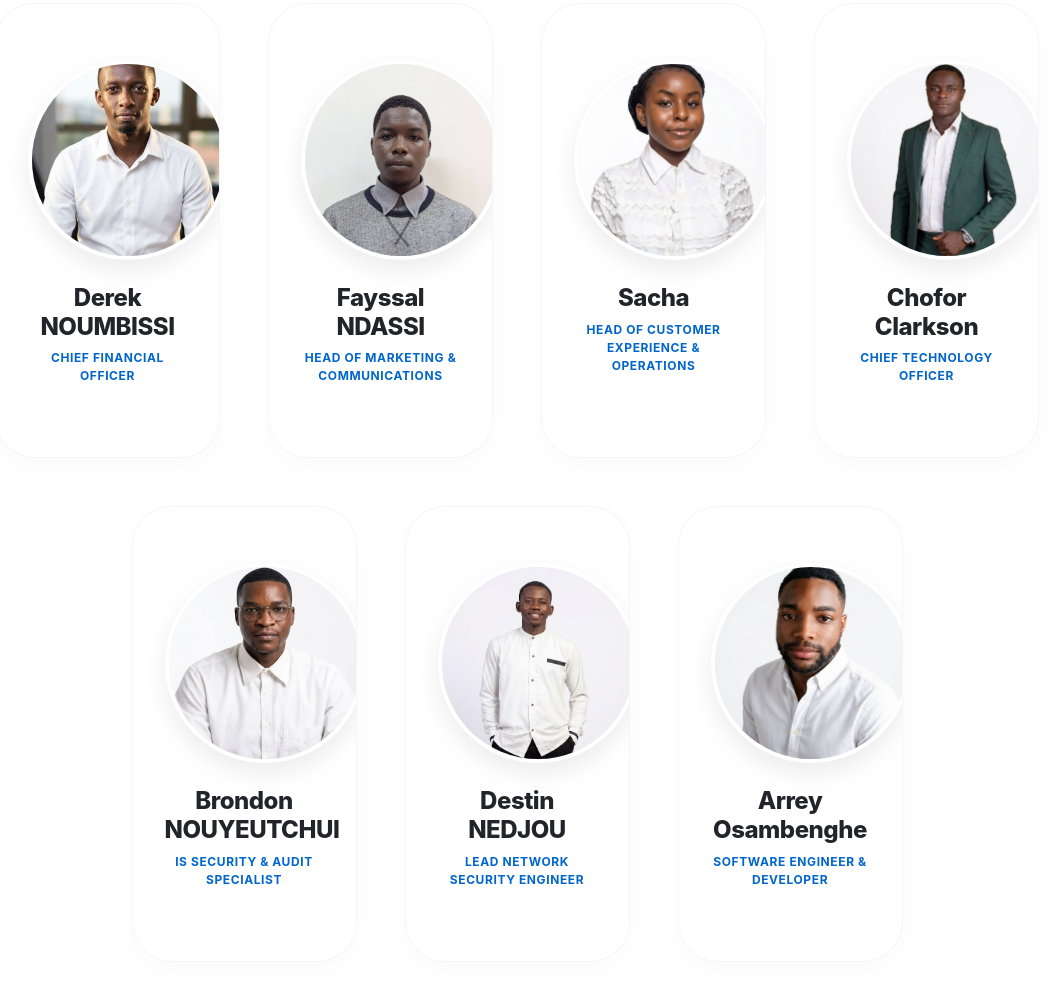
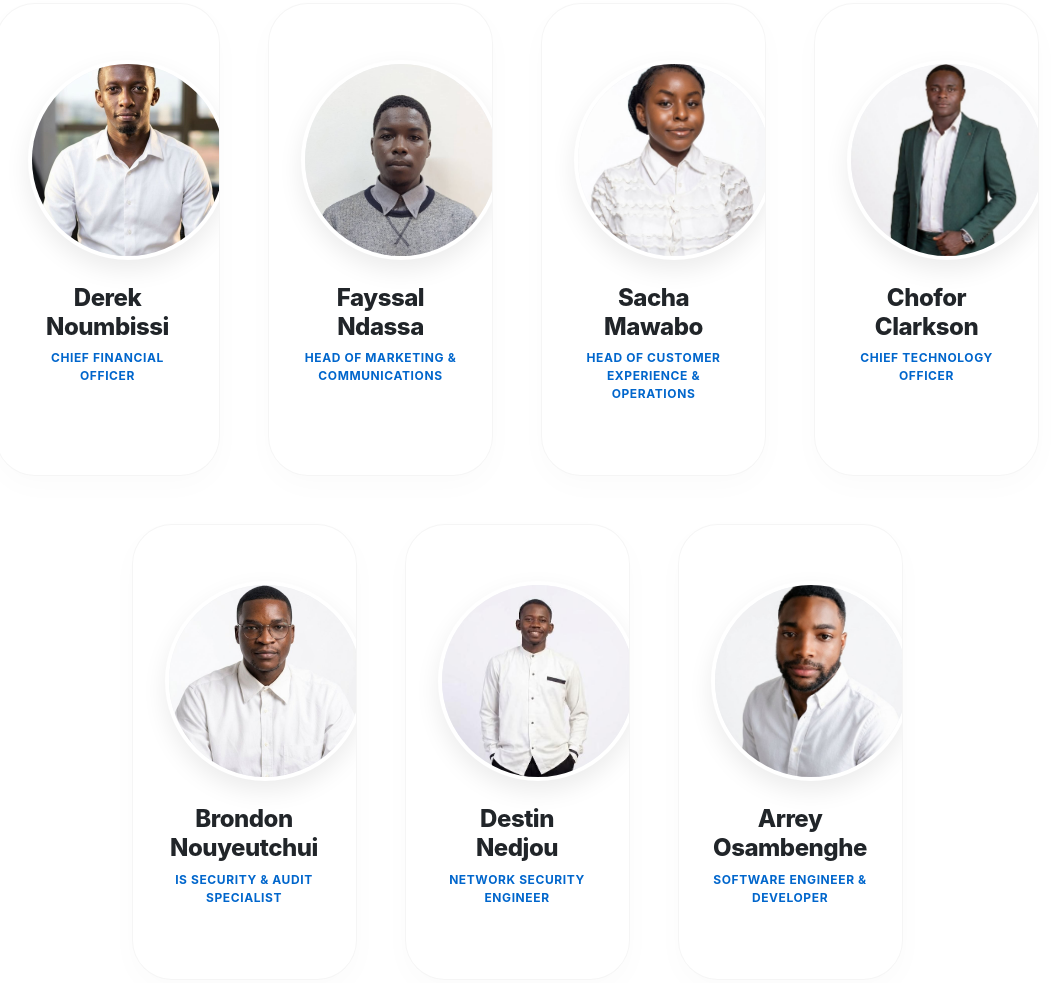
Before and after one commit to nysd01/Oxbiy, a website: page src/pug/index.pug in a window 1280 px wide. Shown: the part 1744-2727 px from the top of the page, without its empty margins (123-1186 px from the left). Drawn offline with nearby package versions, Linux system fonts and the light colour scheme; some packages are replaced by stand-ins of ours; files that its build step writes are made by us from their sources; a script that the page names is missing; files whose address does not match are found by name.

Commit message:
Update team member names (uniform formatting, Sacha Mawabo, Fayssal Ndassa) and refined Destin Nedjou title

```diff
--- a/src/pug/index.pug
+++ b/src/pug/index.pug
@@ -95,28 +95,28 @@ html(lang='en')
                     hr.divider.fade-up
                     p.lead.text-muted.fade-up The core team engineering secure digital futures.
                 .row.gx-4.gx-lg-5.justify-content-center
-                    // Team Member: Derek NOUMBISSI
+                    // Team Member: Derek Noumbissi
                     .col-lg-3.col-md-6.mb-5.fade-up
                         .team-bubble.text-center
                             .member-icon-wrap
-                                img(src='assets/img/team/derek.jpg', alt='Derek NOUMBISSI')
-                            h4 Derek NOUMBISSI
+                                img(src='assets/img/team/derek.jpg', alt='Derek Noumbissi')
+                            h4 Derek Noumbissi
                             p.text-primary Chief Financial Officer
 
-                    // Team Member: Fayssal NDASSI
+                    // Team Member: Fayssal Ndassa
                     .col-lg-3.col-md-6.mb-5.fade-up
                         .team-bubble.text-center
                             .member-icon-wrap
-                                img(src='assets/img/team/fayssal.jpg', alt='Fayssal NDASSI')
-                            h4 Fayssal NDASSI
+                                img(src='assets/img/team/fayssal.jpg', alt='Fayssal Ndassa')
+                            h4 Fayssal Ndassa
                             p.text-primary Head of Marketing & Communications
 
-                    // Team Member: Sacha
+                    // Team Member: Sacha Mawabo
                     .col-lg-3.col-md-6.mb-5.fade-up
                         .team-bubble.text-center
                             .member-icon-wrap
-                                img(src='assets/img/team/sacha.jpg', alt='Sacha')
-                            h4 Sacha
+                                img(src='assets/img/team/sacha.jpg', alt='Sacha Mawabo')
+                            h4 Sacha Mawabo
                             p.text-primary Head of Customer Experience & Operations
 
                     // Team Member: Chofor Clarkson
@@ -127,21 +127,21 @@ html(lang='en')
                             h4 Chofor Clarkson
                             p.text-primary Chief Technology Officer
 
-                    // Team Member: Brondon NOUYEUTCHUI
+                    // Team Member: Brondon Nouyeutchui
                     .col-lg-3.col-md-6.mb-5.fade-up
                         .team-bubble.text-center
                             .member-icon-wrap
-                                img(src='assets/img/team/brondon.jpg', alt='Brondon NOUYEUTCHUI')
-                            h4 Brondon NOUYEUTCHUI
+                                img(src='assets/img/team/brondon.jpg', alt='Brondon Nouyeutchui')
+                            h4 Brondon Nouyeutchui
                             p.text-primary IS Security & Audit Specialist
 
-                    // Team Member: Destin NEDJOU
+                    // Team Member: Destin Nedjou
                     .col-lg-3.col-md-6.mb-5.fade-up
                         .team-bubble.text-center
                             .member-icon-wrap
-                                img(src='assets/img/team/destin.jpg', alt='Destin NEDJOU')
-                            h4 Destin NEDJOU
-                            p.text-primary Lead Network Security Engineer
+                                img(src='assets/img/team/destin.jpg', alt='Destin Nedjou')
+                            h4 Destin Nedjou
+                            p.text-primary Network Security Engineer
 
                     // Team Member: Arrey Osambenghe
                     .col-lg-3.col-md-6.mb-5.fade-up
```
Also changed, not shown: src/pug/about-us.pug (+16 -16 lines), dist/about-us.html, dist/index.html.
